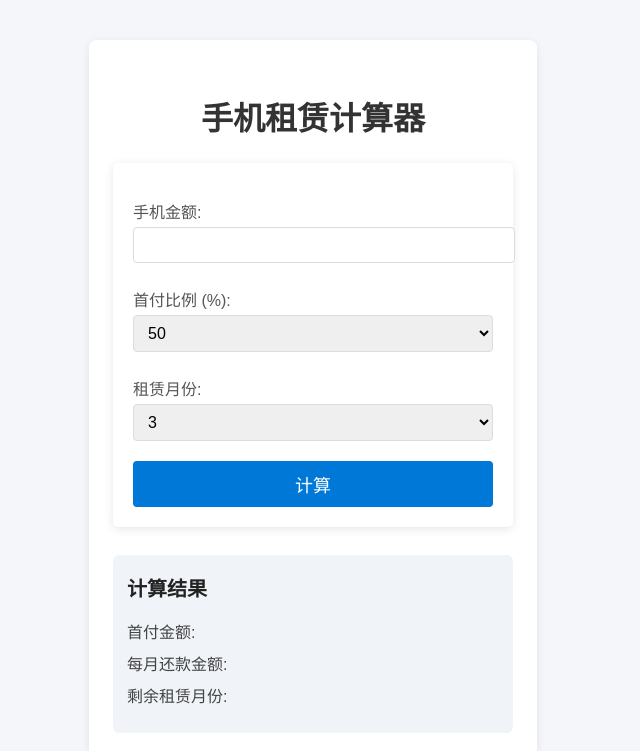
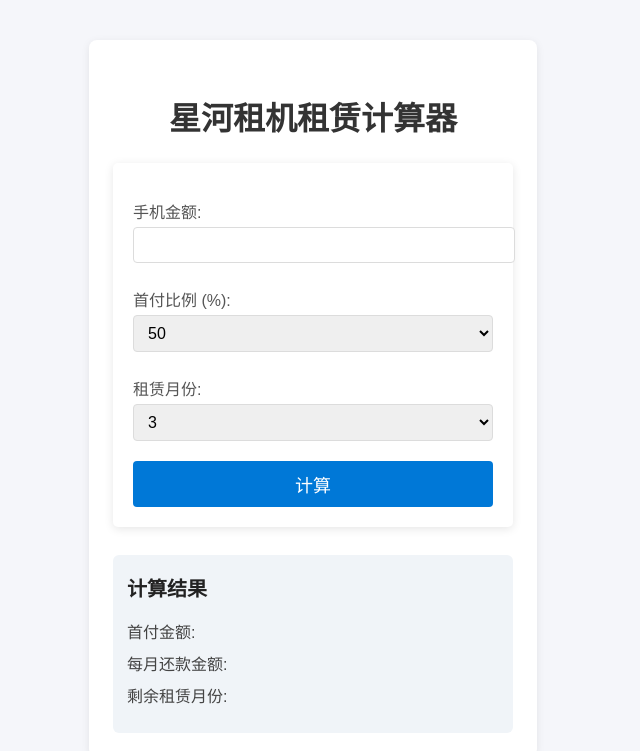
Before and after one commit to regret-0307/myweb, a website: page docs/index.html in a window 1280 px wide. Shown: the whole page, without its empty margins (327-967 px from the left). Drawn offline with Linux system fonts and the light colour scheme.

Commit message:
Update index.html

```diff
--- a/docs/index.html
+++ b/docs/index.html
@@ -3,12 +3,12 @@
 <head>
     <meta charset="UTF-8">
     <meta name="viewport" content="width=device-width, initial-scale=1.0">
-    <title>手机租赁计算器</title>
+    <title>星河租机租赁计算器</title>
     <link rel="stylesheet" href="styles/style.css">
 </head>
 <body>
     <div class="container">
-        <h1>手机租赁计算器</h1>
+        <h1>星河租机租赁计算器</h1>
         <form id="rental-form" autocomplete="off">
             <label for="phone-price">手机金额:</label>
             <input type="number" id="phone-price" required min="1">
```
